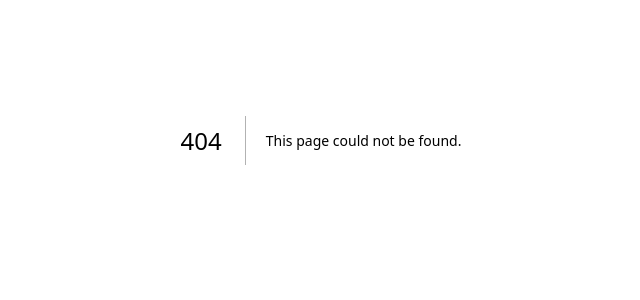
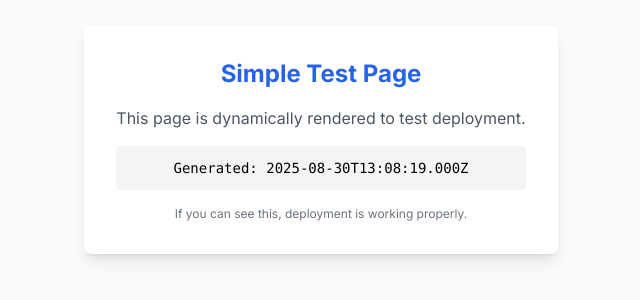
Before and after one commit to jharrvis/floodbar-admin, a Next.js app: page /simple-test in a window 1280 px wide. Before the commit this address had no page. Shown: the part 260-560 px from the top of the page, without its empty margins (319-959 px from the left). Built offline with nearby package versions, Linux system fonts and the light colour scheme.

Commit message:
Force dynamic rendering for payment pages and add simple test
- Add dynamic export to force server-side rendering
- Create simple-test page to verify deployment pipeline
- Troubleshoot Vercel static generation issues

```diff
--- a/app/payment/failure/page.tsx
+++ b/app/payment/failure/page.tsx
@@ -3,6 +3,9 @@
 import { useState, useEffect } from 'react'
 import { XCircle, RefreshCw, ArrowLeft, MessageCircle, Mail } from 'lucide-react'
 import Link from 'next/link'
+
+// Force dynamic rendering
+export const dynamic = 'force-dynamic'
 
 export default function PaymentFailurePage() {
   const [orderData, setOrderData] = useState<any>(null)
--- a/app/payment/success/page.tsx
+++ b/app/payment/success/page.tsx
@@ -20,6 +20,9 @@ interface PageContent {
     whatsapp: string
   }
 }
+
+// Force dynamic rendering
+export const dynamic = 'force-dynamic'
 
 export default function PaymentSuccessPage() {
   const [orderData, setOrderData] = useState<any>(null)
--- /dev/null
+++ b/app/simple-test/page.tsx
@@ -0,0 +1,25 @@
+// Force dynamic rendering
+export const dynamic = 'force-dynamic'
+
+export default function SimpleTestPage() {
+  const now = new Date().toISOString()
+
+  return (
+    <div className="min-h-screen bg-gray-50 flex items-center justify-center">
+      <div className="text-center p-8 bg-white rounded-lg shadow-lg">
+        <h1 className="text-2xl font-bold text-blue-600 mb-4">
+          Simple Test Page
+        </h1>
+        <p className="text-gray-600 mb-4">
+          This page is dynamically rendered to test deployment.
+        </p>
+        <div className="bg-gray-100 p-3 rounded text-sm font-mono">
+          Generated: {now}
+        </div>
+        <div className="mt-4 text-xs text-gray-500">
+          If you can see this, deployment is working properly.
+        </div>
+      </div>
+    </div>
+  )
+}
```
